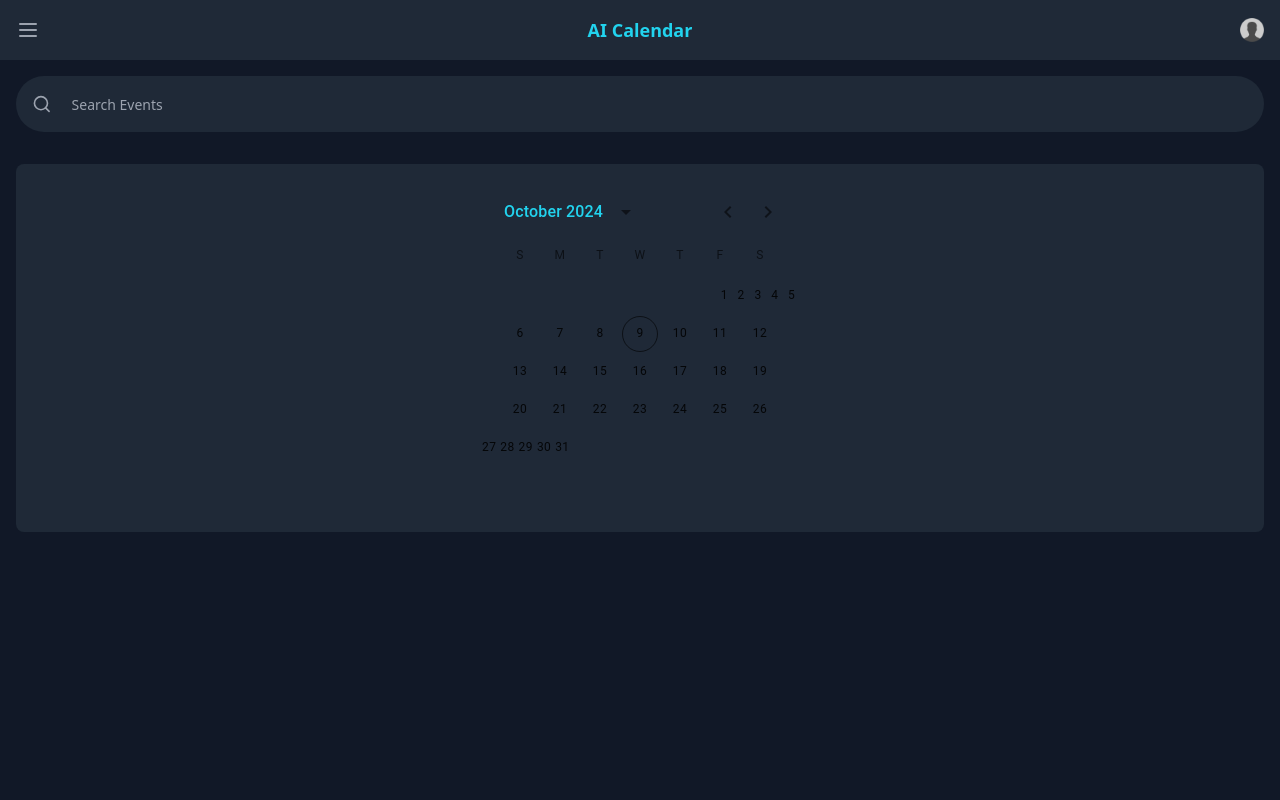
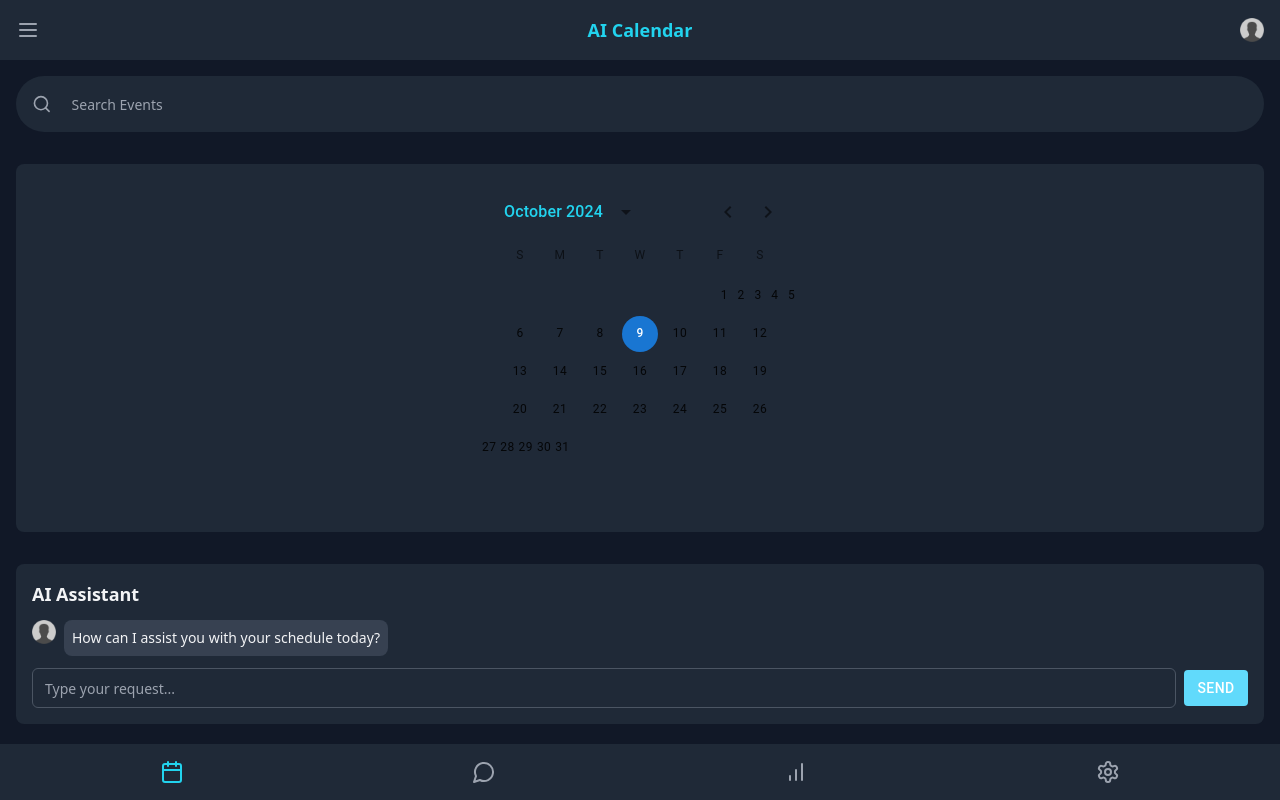
Before and after one commit to thetechfury/AI-Powered-Personal-Planner, a React (Create React App) app in the folder frontend/: page / in a window 1280 px wide. Built offline with nearby package versions, Linux system fonts and the light colour scheme.

Commit message:
add new components

```diff
--- a/frontend/src/App.css
+++ b/frontend/src/App.css
@@ -70,7 +70,7 @@
     width: 100% !important;
     color: white !important;
     border: none !important;
-    background: #61dafb;
+    background: #61dafb!important;
     border-radius: 100px;
 }
 
--- a/frontend/src/App.js
+++ b/frontend/src/App.js
@@ -1,16 +1,15 @@
 import './App.css';
 import Navbar from "./components/navbar/Navbar";
-import Search from "./components/ui/Search";
-import Calendar from "./components/ui/calendar";
+import EventsPage from "./pages/EventsPage";
+import Footer from "./components/footer/Footer";
 
 function App() {
     return (
         <div className="flex flex-col h-screen bg-gray-900 text-gray-100">
             <Navbar/>
-            <Search/>
-            <Calendar/>
+            <EventsPage/>
+            <Footer/>
         </div>
     );
-}
-
+};
 export default App;
--- /dev/null
+++ b/frontend/src/components/ai/AiAssistant.js
@@ -0,0 +1,38 @@
+import {Button} from "@mui/material";
+import avatar from "../../assets/head-silhouette-png-24.png";
+import Input from "../ui/Input";
+
+const AiAssistant = () => {
+    return (
+        <div className="p-4 space-y-6">
+            <div className="bg-gray-800 rounded-lg p-4">
+                <h3 className="text-lg font-semibold mb-3">AI Assistant</h3>
+                <div className="space-y-3 mb-3">
+                    <div className="flex items-start space-x-2">
+                        <img src={avatar} width="24"/>
+                        <div className="bg-gray-700 rounded-lg p-2 text-sm">
+                            How can I assist you with your schedule today?
+                        </div>
+                    </div>
+                </div>
+                <div className="flex items-center space-x-2">
+                    <Input
+                        type="text"
+                        placeholder="Type your request..."
+                        className=" border-gray-600 flex h-10 rounded-md border border-input px-3 py-2 ring-offset-background file:border-0 file:bg-transparent file:text-sm file:font-medium placeholder:text-muted-foreground focus-visible:outline-none focus-visible:ring-2 focus-visible:ring-ring focus-visible:ring-offset-2 bg-transparent text-sm w-full focus:outline-none focus:ring-0"
+                    />
+                    <Button size="sm" sx={{
+                        backgroundColor: '#61dafb',
+                        color: 'white',
+                        '&:hover': {
+                            backgroundColor: '#41bbdd'
+                        }
+                    }}>
+                        Send
+                    </Button>
+                </div>
+            </div>
+        </div>
+    )
+};
+export default AiAssistant;
--- /dev/null
+++ b/frontend/src/components/event/EventList.js
@@ -0,0 +1,33 @@
+const EventList = () => {
+    return (
+        <div className="p-4 space-y-6">
+            <div className="bg-gray-800 rounded-lg p-4">
+                <h3 className="text-lg font-semibold mb-3">Upcoming Events</h3>
+                <div className="space-y-3">
+                    <div className="flex items-center space-x-3">
+                        <div className="w-2 h-2 rounded-full bg-pink-500"></div>
+                        <div>
+                            <p className="font-medium">Team Meeting</p>
+                            <p className="text-xs text-gray-400">10:00 AM - 11:00 AM</p>
+                        </div>
+                    </div>
+                    <div className="flex items-center space-x-3">
+                        <div className="w-2 h-2 rounded-full bg-purple-500"></div>
+                        <div>
+                            <p className="font-medium">Project Deadline</p>
+                            <p className="text-xs text-gray-400">2:00 PM</p>
+                        </div>
+                    </div>
+                    <div className="flex items-center space-x-3">
+                        <div className="w-2 h-2 rounded-full bg-cyan-500"></div>
+                        <div>
+                            <p className="font-medium">Gym Session</p>
+                            <p className="text-xs text-gray-400">6:30 PM - 7:30 PM</p>
+                        </div>
+                    </div>
+                </div>
+            </div>
+        </div>
+    )
+};
+export default EventList;
--- /dev/null
+++ b/frontend/src/components/footer/Footer.js
@@ -0,0 +1,13 @@
+import {BarChart, CalendarIcon, MessageCircle, Settings} from "lucide-react";
+
+const Footer = () => {
+    return (
+        <nav className="bg-gray-800 p-4 flex justify-around items-center">
+            <CalendarIcon className="w-6 h-6 text-cyan-400"/>
+            <MessageCircle className="w-6 h-6 text-gray-400"/>
+            <BarChart className="w-6 h-6 text-gray-400"/>
+            <Settings className="w-6 h-6 text-gray-400"/>
+        </nav>
+    )
+};
+export default Footer;
--- a/frontend/src/components/ui/calendar.js
+++ b/frontend/src/components/ui/calendar.js
@@ -1,14 +1,25 @@
 import * as React from 'react';
+import {useState} from 'react';
+import dayjs from 'dayjs';
 import {LocalizationProvider} from '@mui/x-date-pickers/LocalizationProvider';
 import {AdapterDayjs} from '@mui/x-date-pickers/AdapterDayjs';
 import {DateCalendar} from '@mui/x-date-pickers/DateCalendar';
 
 export default function Calendar() {
+    const [value, setValue] = useState(dayjs());
+    const DateHandler = (newValue) => {
+        setValue(newValue);
+        alert("Your Selected Date: " + newValue.format('YYYY-MM-DD'));
+    };
     return (
         <div className="p-4 space-y-6">
             <div className="bg-gray-800 rounded-lg p-4">
                 <LocalizationProvider dateAdapter={AdapterDayjs}>
-                    <DateCalendar slotProps={{calendarHeader: {sx: {color: '#22d3ee', width: '100%'}}}}/>
+                    <DateCalendar
+                        value={value}
+                        onChange={DateHandler}
+                        slotProps={{calendarHeader: {sx: {color: '#22d3ee', width: '100%'}}}}
+                    />
                 </LocalizationProvider>
             </div>
         </div>
--- /dev/null
+++ b/frontend/src/pages/EventsPage.js
@@ -0,0 +1,16 @@
+import Search from "../components/ui/Search";
+import Calendar from "../components/ui/calendar";
+import AiAssistant from '../components/ai/AiAssistant';
+import EventList from "../components/event/EventList";
+
+const EventsPage = () => {
+    return (
+        <main className="flex-1 overflow-y-auto">
+            <Search/>
+            <Calendar/>
+            <AiAssistant/>
+            <EventList/>
+        </main>
+    )
+};
+export default EventsPage;
```
